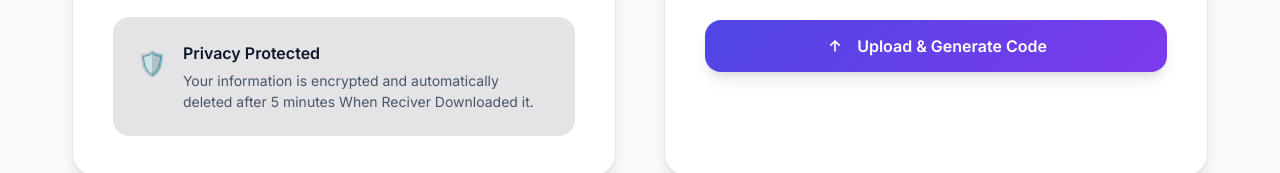
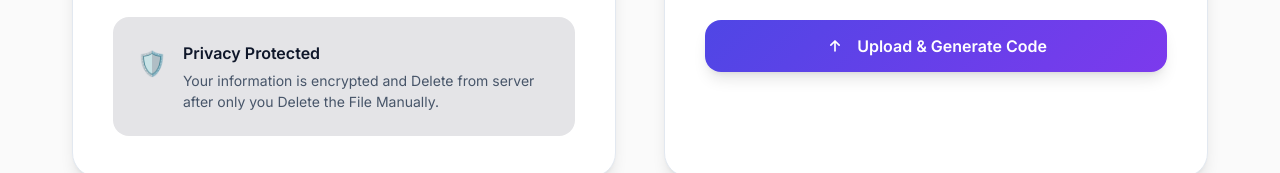
Before and after one commit to CODE-HUB07/Droply, a website: page public/sending.html in a window 1280 px wide. Shown: the part 758-931 px from the top of the page. Drawn offline with Linux system fonts and the light colour scheme.

Commit message:
Update sending.html

```diff
--- a/public/sending.html
+++ b/public/sending.html
@@ -81,7 +81,7 @@
                     <div class="security-icon">🛡️</div>
                     <div class="security-text">
                         <strong>Privacy Protected</strong>
-                        <p>Your information is encrypted and automatically deleted after 5 minutes When Reciver Downloaded it.</p>
+                        <p>Your information is encrypted and Delete from server after only you Delete the File Manually.</p>
                     </div>
                 </div>
             </div>
```
